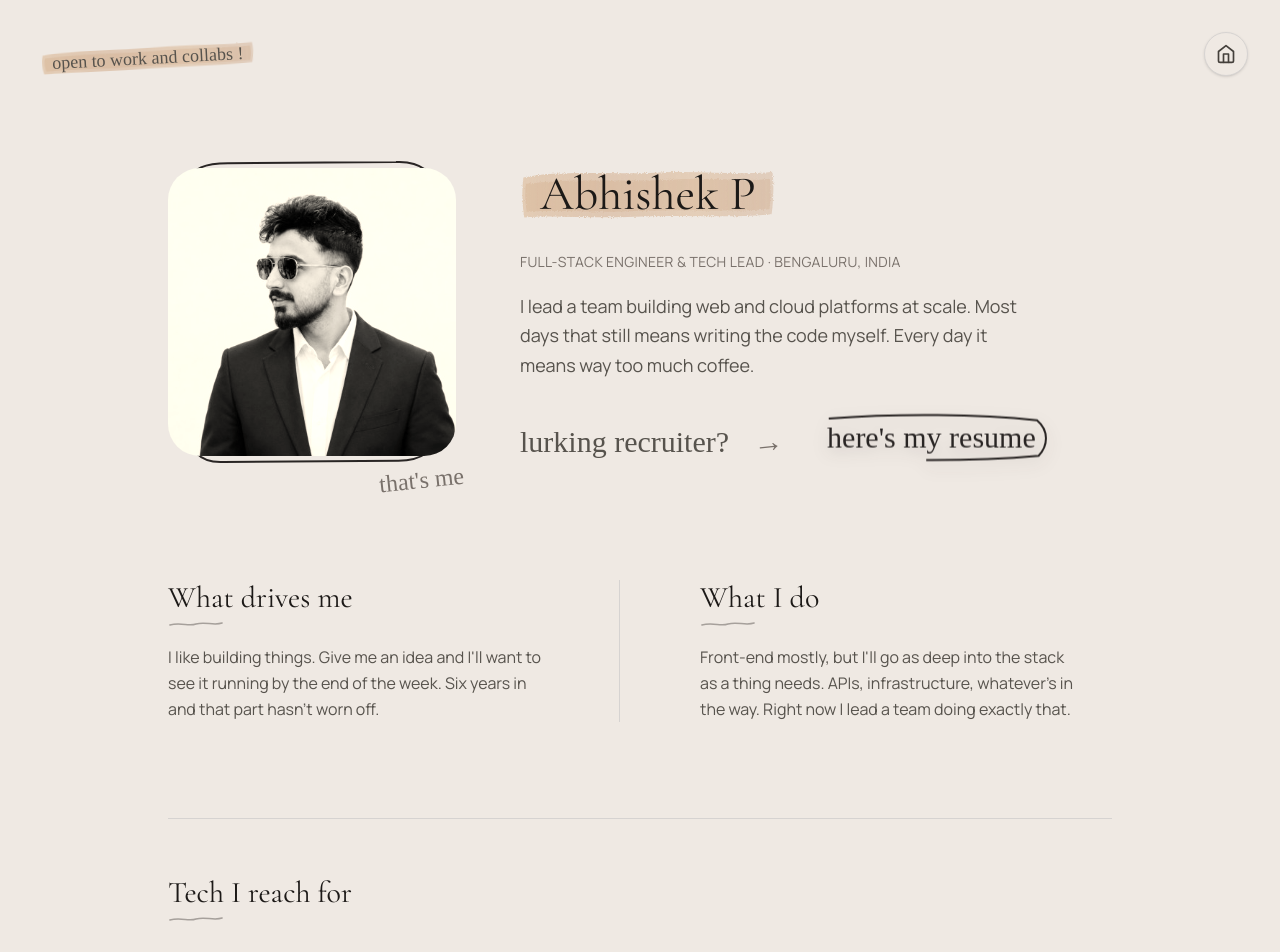
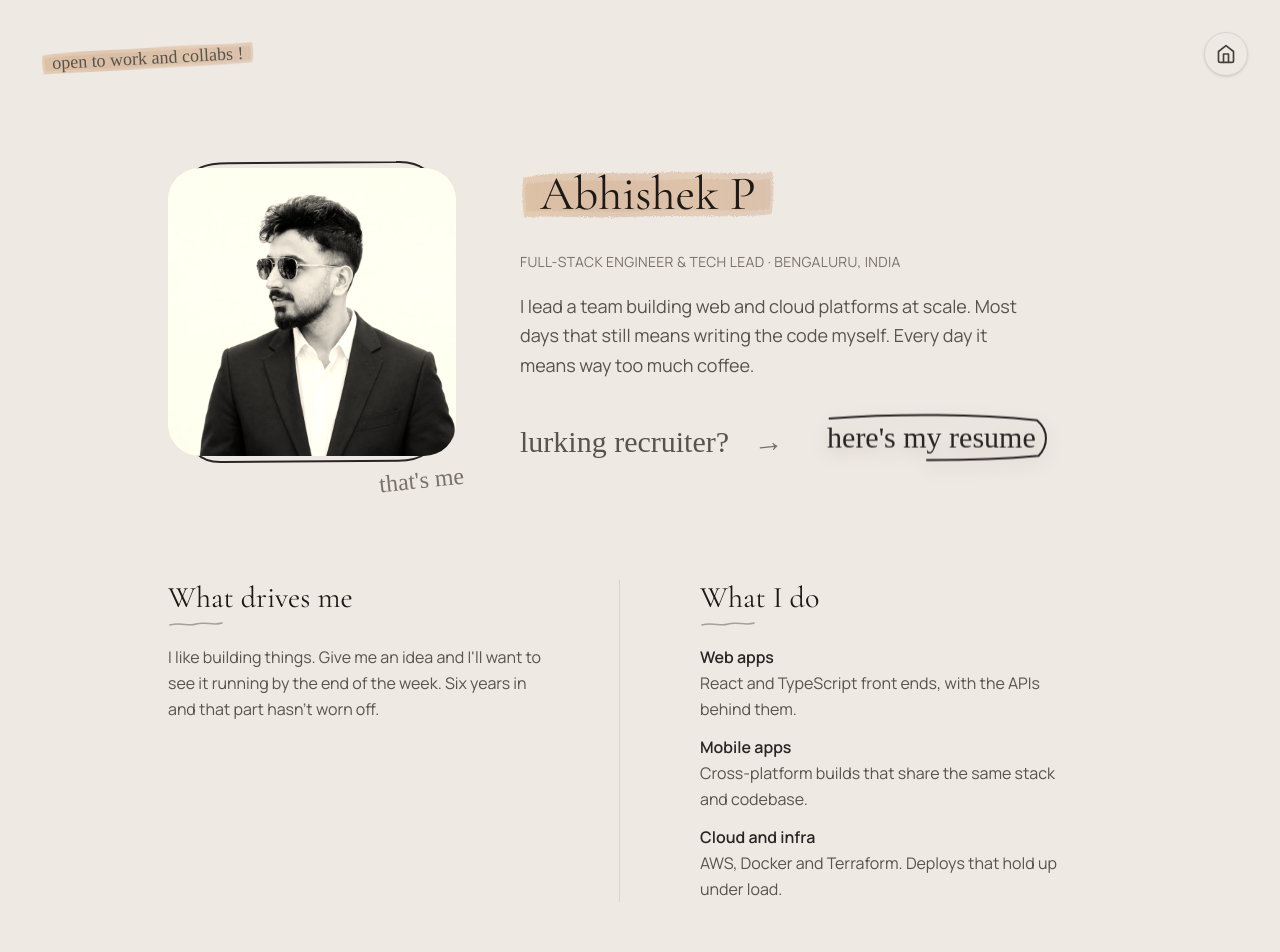
Before and after one commit to caffeine-coder/react-tailwind-bostami-portfolio, a React (Vite) app: page /about in a window 1280 px wide. Shown: the top 952 px of the page. Built offline with nearby package versions, Linux system fonts and the light colour scheme; a web font is replaced by a local one.

Commit message:
Update work (#21)

```diff
--- a/src/About/AboutDetails.jsx
+++ b/src/About/AboutDetails.jsx
@@ -7,6 +7,21 @@ import {
 } from 'react-icons/si';
 import { DiJava } from 'react-icons/di';
 import { stroke } from '../ease';
+
+const services = [
+  {
+    name: 'Web apps',
+    detail: 'React and TypeScript front ends, with the APIs behind them.',
+  },
+  {
+    name: 'Mobile apps',
+    detail: 'Cross-platform builds that share the same stack and codebase.',
+  },
+  {
+    name: 'Cloud and infra',
+    detail: 'AWS, Docker and Terraform. Deploys that hold up under load.',
+  },
+];
 
 const tech = [
   { label: 'React', Icon: SiReact },
@@ -102,11 +117,14 @@ function AboutDetails() {
           transition={{ delay: 0.08, duration: 0.5, ease: 'easeOut' }}
         >
           <Heading>What I do</Heading>
-          <p className="max-w-sm font-manrope text-base leading-relaxed text-stone-600">
-            Front-end mostly, but I'll go as deep into the stack as a thing
-            needs. APIs, infrastructure, whatever's in the way. Right now I
-            lead a team doing exactly that.
-          </p>
+          <dl className="max-w-sm space-y-3 font-manrope text-base leading-relaxed text-stone-600">
+            {services.map(({ name, detail }) => (
+              <div key={name}>
+                <dt className="font-semibold text-stone-800">{name}</dt>
+                <dd>{detail}</dd>
+              </div>
+            ))}
+          </dl>
         </motion.div>
       </div>
 
--- a/src/About/ResumeLink.jsx
+++ b/src/About/ResumeLink.jsx
@@ -2,7 +2,7 @@ import React from 'react';
 import { motion } from 'framer-motion';
 import { stroke } from '../ease';
 
-const RESUME_URL = 'https://drive.google.com/u/1/uc?id=1fEwx0nzfCzSJFexJjB2ZhvlXsK7Js6aZ&export=download';
+const RESUME_URL = 'https://drive.google.com/uc?export=download&id=1c6LFhpz4eQl37EAH_gddpJsMHcCjUvHu';
 
 function ResumeLink() {
   return (
@@ -23,7 +23,6 @@ function ResumeLink() {
 
       <motion.a
         href={RESUME_URL}
-        target="_blank"
         rel="noreferrer"
         className="group relative inline-flex cursor-pointer items-center px-3 py-2 sm:px-5"
         whileHover="hover"
```
